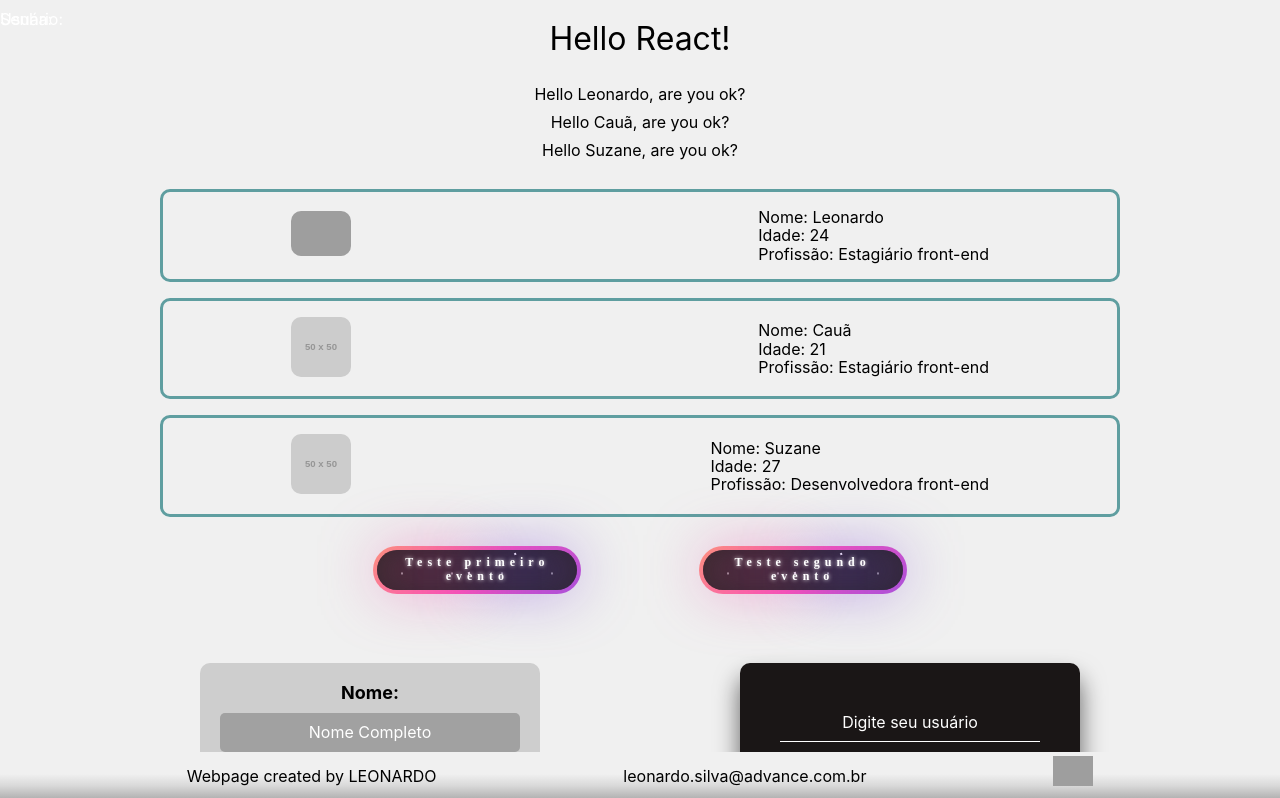
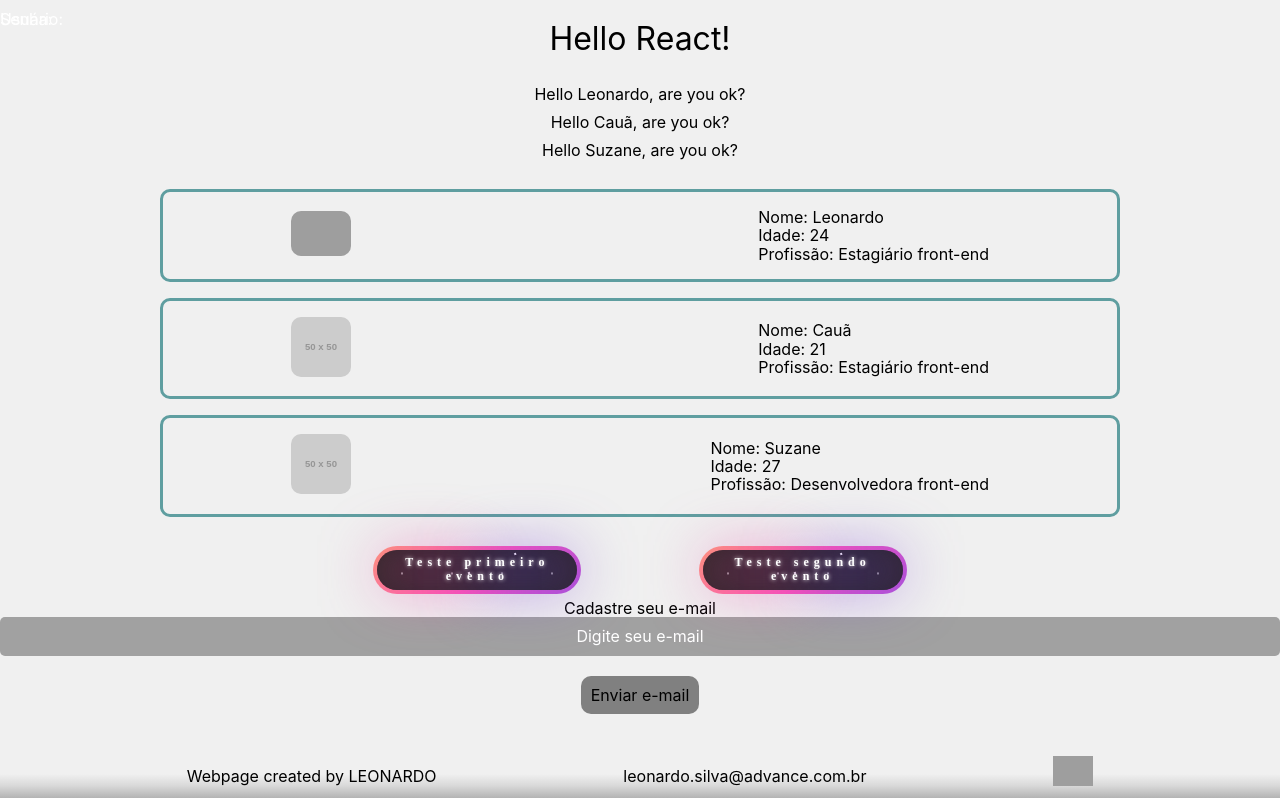
Before and after one commit to Leozinrd/estudos-react-js, a React (Create React App) app: page / in a window 1280 px wide. Shown: the top 798 px of the page. Built offline with nearby package versions, Linux system fonts and the light colour scheme; grey boxes are pictures that could not be loaded.

Commit message:
Add component Conditional

```diff
--- a/src/App.js
+++ b/src/App.js
@@ -7,6 +7,7 @@ import TalkWithMe from './components/TalkWithMe/talkWithMe';
 import People from './components/People/people';
 import Events from './components/Events/events';
 import Forms from './components/Forms/forms';
+import Conditional from './components/Conditional/conditional';
 import Footer from './components/Footer/footer'
 
 function App() {
@@ -52,6 +53,10 @@ function App() {
         <Events/>
         {/* End Buttons */}
 
+        {/* Start Conditional */}
+        <Conditional/>
+        {/* End Conditional */}
+
         {/*Start Forms */}
         <Forms/>
         {/*End Forms*/}
--- /dev/null
+++ b/src/components/Conditional/conditional.js
@@ -0,0 +1,58 @@
+import styles from './conditional.module.css';
+
+import { useState } from "react";
+
+function Conditional (){
+
+    const [conditionalEmail, setConditionalEmail] = useState();
+    const [conditionalUserEmail, setConditionalUserEmail] = useState();
+
+    function conditionalSendEmail(e){
+        e.preventDefault();
+        setConditionalUserEmail(conditionalEmail);
+    }
+
+    function conditionalClearEmail(){
+        setConditionalUserEmail('')
+    }
+
+
+
+    return (
+
+        <>
+        <div className={styles.Conditional}>
+            <h2 className={styles.ConditionalHeader}>Cadastre seu e-mail</h2>
+
+                <form className='ConditionalEmail'>
+
+                    <input
+                        type="email"
+                        placeholder="Digite seu e-mail"
+                        required
+                        onChange={(e) => setConditionalEmail(e.target.value)}
+                    />
+                    <button
+                        type="submit"
+                        onClick={conditionalSendEmail}
+                        style={{backgroundColor: 'grey', borderRadius: '10px', padding : '10px'}}
+                    >Enviar e-mail</button>
+                    {conditionalUserEmail && (
+                        <div>
+                            <p>O e-mail do usuário é: {conditionalEmail}</p>
+                            <button onClick={conditionalClearEmail}
+                            style={{backgroundColor: 'grey', borderRadius: '10px', padding: '10px'}}
+                            >Limpar Email</button>
+                        </div>
+                    )}
+
+                </form>
+
+
+        </div>
+        </>
+
+    )
+}
+
+export default Conditional
```
Also changed, not shown: src/components/Conditional/conditional.module.css (added).
